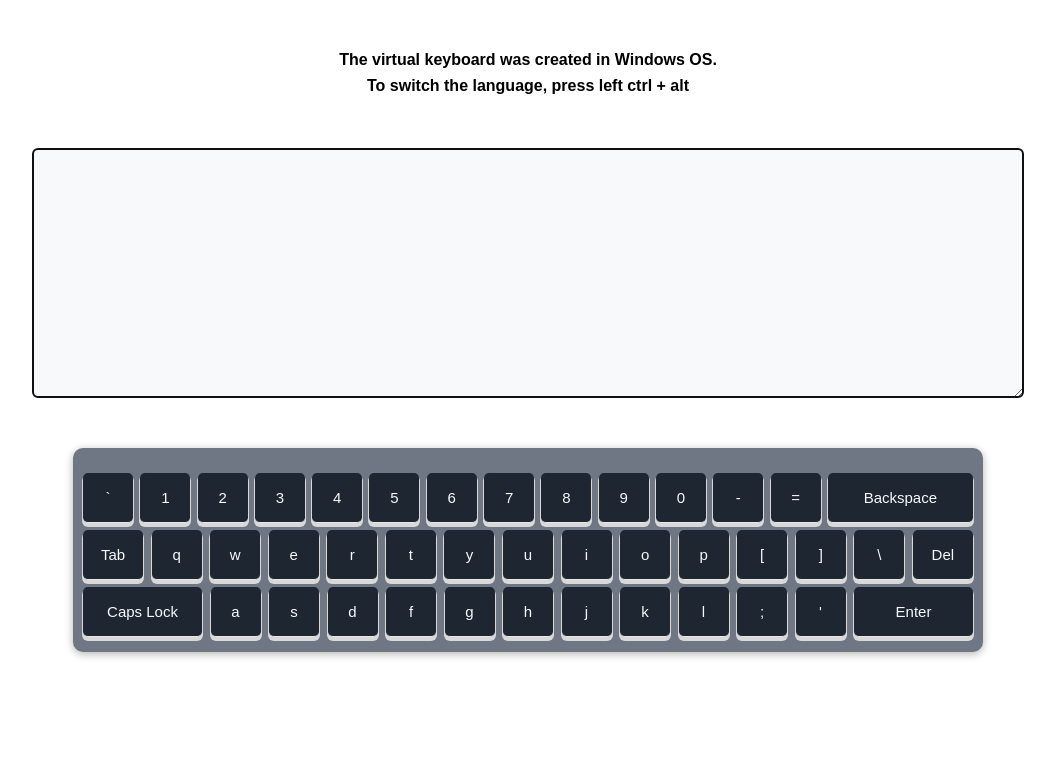
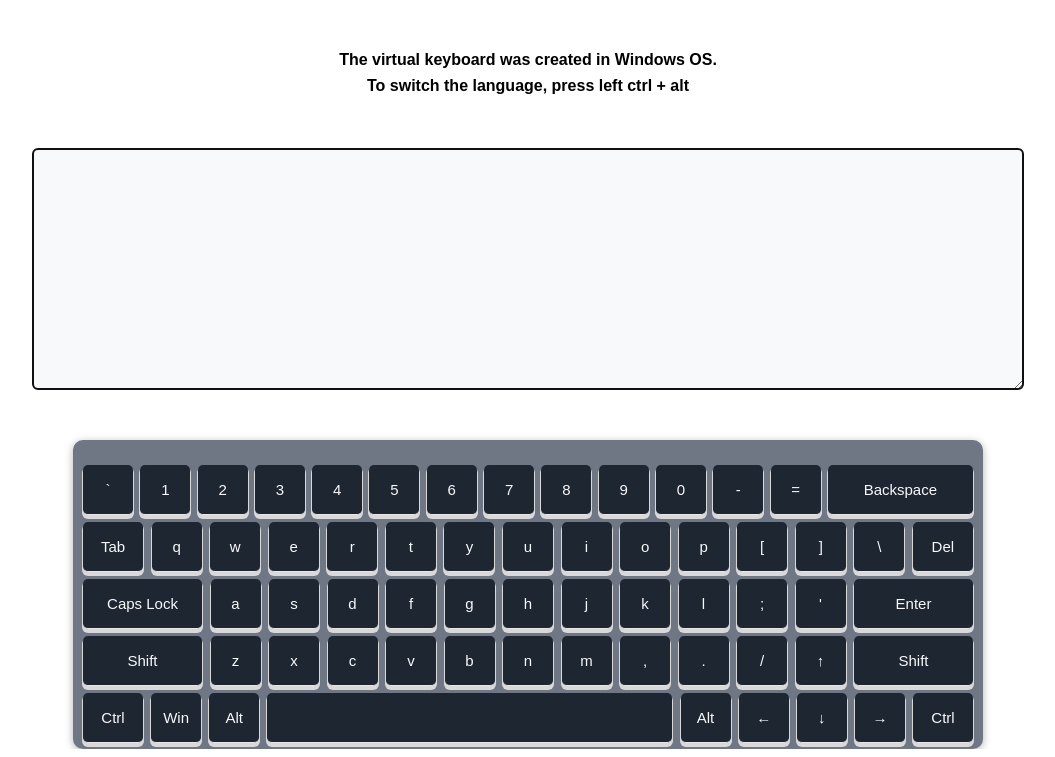
Before and after one commit to GEKKO-ops/virtual-keyboard, a website with bundled scripts: page index.html in a window 1280 px wide. Shown: the part 59-816 px from the top of the page, without its empty margins (120-1175 px from the left). Built offline with nearby package versions, Linux system fonts and the light colour scheme.

Commit message:
feat: add ROW B, ROW A of keys and some their functionality

```diff
--- a/index.js
+++ b/index.js
@@ -38,6 +38,8 @@
   const textLength = textarea.value.length;
   const textBefore = textarea.value.slice(0, pozStart);
   const textAfter = textarea.value.slice(pozEnd);
+  const textBeforeCursor = textarea.value.substring(0, pozStart);
+  const textAfterCursor = textarea.value.substring(pozStart);
 
   if (type === 'alphanumeric') {
     textarea.value = textBefore + activeElement.textContent + textAfter;
@@ -90,6 +92,29 @@
     const position = pozStart + enterText.length;
     textarea.setSelectionRange(position, position);
   }
+  if (type === 'arrowUp') {
+    textarea.focus();
+    const position = textBeforeCursor.replace(/\n[^\n]*$/, '').length;
+    textarea.setSelectionRange(position, position);
+  }
+  if (type === 'arrowDown') {
+    textarea.focus();
+    const position = pozStart + textAfterCursor.length - textAfterCursor.replace(/^[^\n]*\n?/, '').length;
+    textarea.setSelectionRange(position, position);
+  }
+  if (type === 'arrowLeft') {
+    if (pozStart === 0 && pozEnd === 0) {
+      return;
+    }
+    textarea.focus();
+    const position = pozStart - 1;
+    textarea.setSelectionRange(position, position);
+  }
+  if (type === 'arrowRight') {
+    textarea.focus();
+    const position = pozStart + 1;
+    textarea.setSelectionRange(position, position);
+  }
 };
 
 const toggleCapsLock = (alphanumeric) => {
@@ -119,6 +144,61 @@
   });
 };
 
+const toUpperCase = (alphanumeric) => {
+  const lang = language;
+  alphanumeric.forEach((item) => {
+    const { code } = item.dataset;
+    const btn = item;
+    if (capsLock) {
+      btn.textContent = keyMap[code][lang].shiftOn.toLowerCase();
+    } else {
+      btn.textContent = keyMap[code][lang].shiftOn;
+    }
+  });
+};
+
+const toLowerCase = (alphanumeric) => {
+  const lang = language;
+  alphanumeric.forEach((item) => {
+    const { code } = item.dataset;
+    const btn = item;
+    if (capsLock) {
+      btn.textContent = keyMap[code][lang].shiftOff.toUpperCase();
+    } else {
+      btn.textContent = keyMap[code][lang].shiftOff;
+    }
+  });
+};
+
+const shiftOn = (shifts, alphanumeric) => {
+  shifts.forEach((shift) => {
+    shift.addEventListener('mousedown', () => {
+      shift.classList.add('active');
+      toUpperCase(alphanumeric);
+    });
+
+    shift.addEventListener('mouseup', () => {
+      shift.classList.remove('active');
+      toLowerCase(alphanumeric);
+    });
+
+    document.addEventListener('keydown', (e) => {
+      e.preventDefault();
+      if (e.code === shift.dataset.code) {
+        shift.classList.add('active');
+        toUpperCase(alphanumeric);
+      }
+    });
+    document.addEventListener('keyup', (e) => {
+      e.preventDefault();
+      if (e.code === shift.dataset.code) {
+        shift.classList.remove('active');
+        toLowerCase(alphanumeric);
+      }
+    });
+  });
+};
+
 const createKeyboard = () => {
   const main = document.createElement('main');
   main.classList.add('main');
@@ -144,7 +224,10 @@
 
   const alphanumeric = document.querySelectorAll('[data-type="alphanumeric"]');
   const capsLockBtn = document.querySelector('[data-type="capsLock"]');
+  const shiftBtns = document.querySelectorAll('[data-type="shift"]');
+
   capsLockOn(capsLockBtn, alphanumeric);
+  shiftOn(shiftBtns, alphanumeric);
 
   container.addEventListener('mousedown', (e) => {
     if (e.target !== capsLockBtn && e.target.closest('.key-btn')) {
--- a/keyMap.js
+++ b/keyMap.js
@@ -204,6 +204,103 @@
     text: 'Enter',
     type: 'enter',
   },
+  ShiftLeft: {
+    text: 'Shift',
+    type: 'shift',
+  },
+  KeyZ: {
+    en: { shiftOff: 'z', shiftOn: 'Z' },
+    ru: { shiftOff: 'я', shiftOn: 'Я' },
+    type: 'alphanumeric',
+  },
+  KeyX: {
+    en: { shiftOff: 'x', shiftOn: 'X' },
+    ru: { shiftOff: 'ч', shiftOn: 'Ч' },
+    type: 'alphanumeric',
+  },
+  KeyC: {
+    en: { shiftOff: 'c', shiftOn: 'C' },
+    ru: { shiftOff: 'с', shiftOn: 'С' },
+    type: 'alphanumeric',
+  },
+  KeyV: {
+    en: { shiftOff: 'v', shiftOn: 'V' },
+    ru: { shiftOff: 'м', shiftOn: 'М' },
+    type: 'alphanumeric',
+  },
+  KeyB: {
+    en: { shiftOff: 'b', shiftOn: 'B' },
+    ru: { shiftOff: 'и', shiftOn: 'И' },
+    type: 'alphanumeric',
+  },
+  KeyN: {
+    en: { shiftOff: 'n', shiftOn: 'N' },
+    ru: { shiftOff: 'т', shiftOn: 'Т' },
+    type: 'alphanumeric',
+  },
+  KeyM: {
+    en: { shiftOff: 'm', shiftOn: 'M' },
+    ru: { shiftOff: 'ь', shiftOn: 'Ь' },
+    type: 'alphanumeric',
+  },
+  Comma: {
+    en: { shiftOff: ',', shiftOn: '<' },
+    ru: { shiftOff: 'б', shiftOn: 'Б' },
+    type: 'alphanumeric',
+  },
+  Period: {
+    en: { shiftOff: '.', shiftOn: '>' },
+    ru: { shiftOff: 'ю', shiftOn: 'Ю' },
+    type: 'alphanumeric',
+  },
+  Slash: {
+    en: { shiftOff: '/', shiftOn: '?' },
+    ru: { shiftOff: '.', shiftOn: ',' },
+    type: 'alphanumeric',
+  },
+  ArrowUp: {
+    type: 'arrowUp',
+    text: '↑',
+  },
+  ShiftRight: {
+    text: 'Shift',
+    type: 'shift',
+  },
+  ControlLeft: {
+    text: 'Ctrl',
+    type: 'controlLeft',
+  },
+  MetaLeft: {
+    text: 'Win',
+    type: 'functional',
+  },
+  AltLeft: {
+    text: 'Alt',
+    type: 'altLeft',
+  },
+  Space: {
+    type: 'space',
+  },
+  AltRight: {
+    text: 'Alt',
+    type: 'altRight',
+  },
+  ArrowLeft: {
+    type: 'arrowLeft',
+    text: '←',
+  },
+  ArrowDown: {
+    type: 'arrowDown',
+    text: '↓',
+  },
+  ArrowRight: {
+    type: 'arrowRight',
+    text: '→',
+  },
+  ControlRight: {
+    text: 'Ctrl',
+    type: 'controlRight',
+  },
 };
 
 export default keyMap;
--- a/style/scss/_keyboard.scss
+++ b/style/scss/_keyboard.scss
@@ -19,13 +19,20 @@
 }
 
 .capsLock,
-.enter {
+.enter,
+.shift {
   width: 119px;
 }
 
 .tab,
-.del {
+.del,
+.controlRight,
+.controlLeft {
   width: 60px;
+}
+
+.space {
+  width: 405px;
 }
 
 .keyboard {
```
Also changed, not shown: style/css/main.css.
